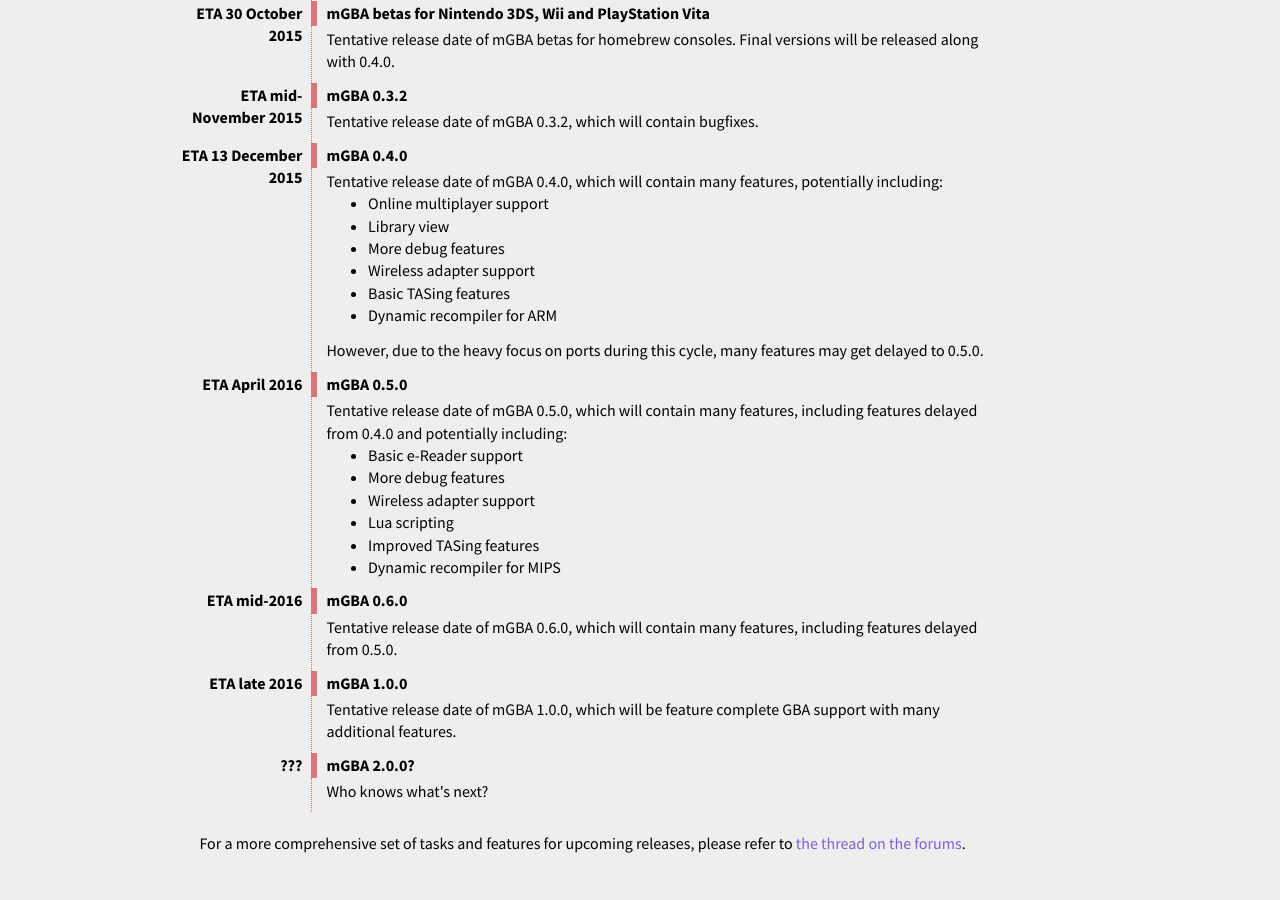
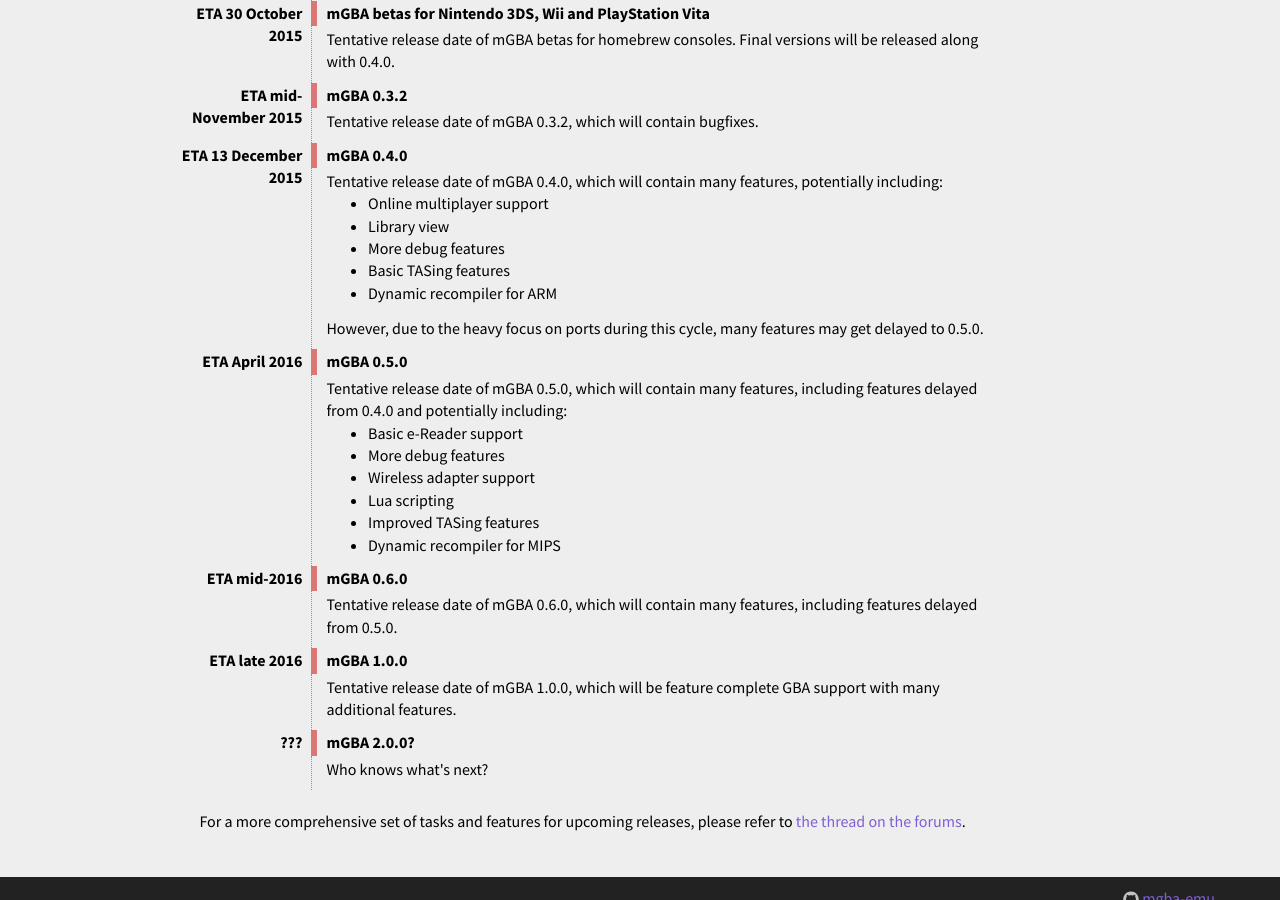
Before and after one commit to mgba-emu/www, a Jekyll site: the page built from timeline.markdown, in a window 1280 px wide and 900 px high, scrolled down 2369 px. Built offline with Jekyll 4.4.1, drawn with Linux system fonts in a browser that asks for light colours.

Commit message:
Remove duplicate entry from timeline

```diff
--- a/timeline.markdown
+++ b/timeline.markdown
@@ -133,7 +133,6 @@
 		<li>Online multiplayer support</li>
 		<li>Library view</li>
 		<li>More debug features</li>
-		<li>Wireless adapter support</li>
 		<li>Basic TASing features</li>
 		<li>Dynamic recompiler for ARM</li>
 	</ul>
```
